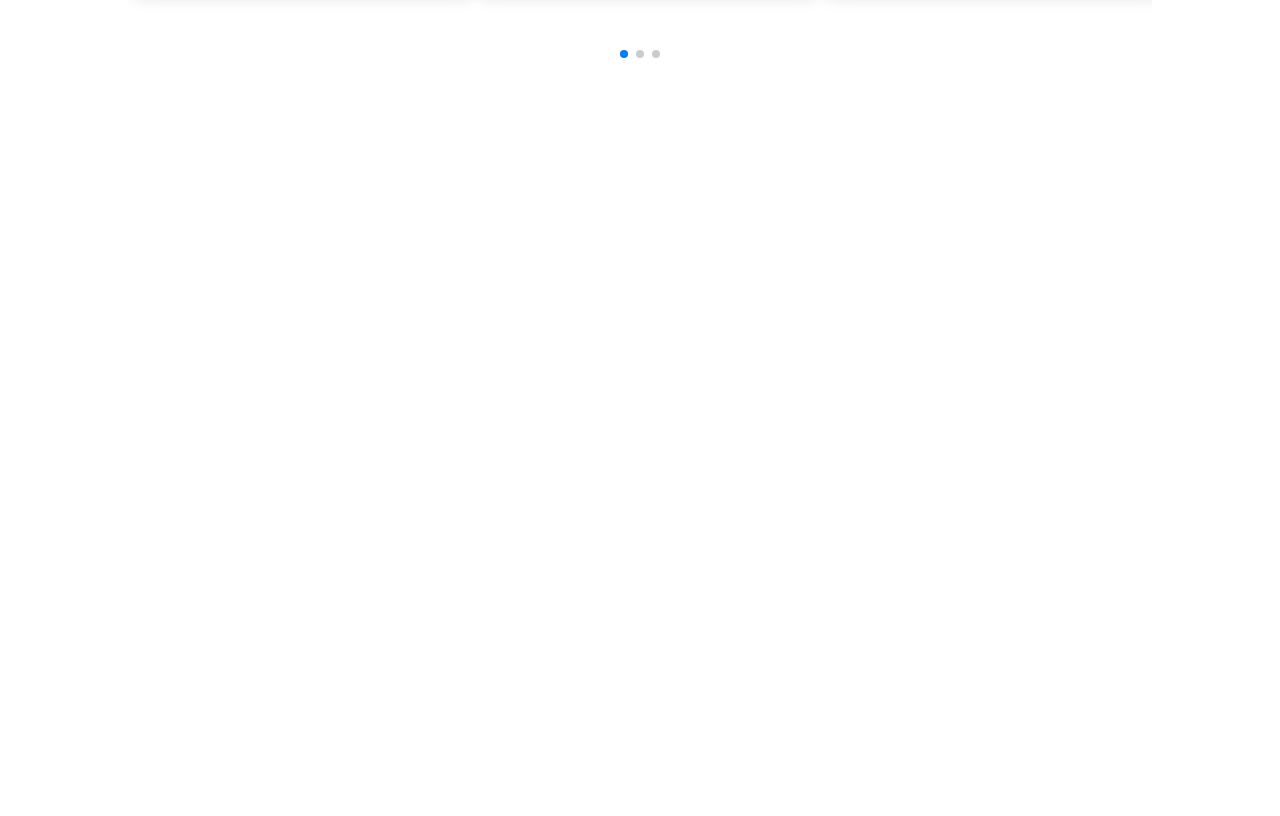
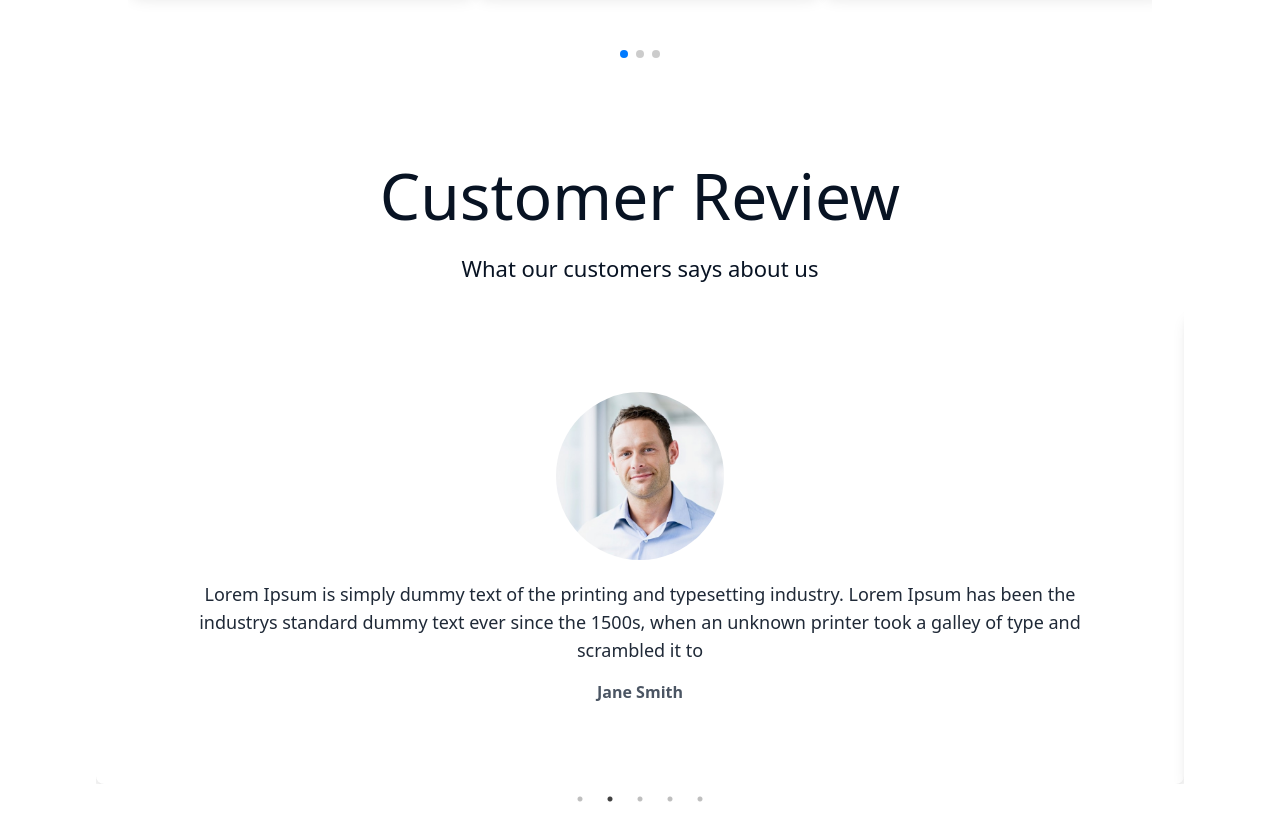
Before and after one commit to TowsifMuhtadiKhan/Furniture_Fusion_website_using-React, a React (Create React App) app: page / in a window 1280 px wide. Shown: the part 4600-5416 px from the top of the page. Before the commit the page ends 4732 px from the top, so only its background shows below. Built offline with nearby package versions, Linux system fonts and the light colour scheme.

Commit message:
Testimonial section added with data

```diff
--- a/src/App.js
+++ b/src/App.js
@@ -5,13 +5,8 @@ import Products from "./views/Products";
 import Reference from "./views/Reference";
 import Care from "./views/Care";
 import ActiveSlider from "./views/ActiveSlider";
+import TestimonialCarousel from "./views/TestimonialCarousel";
 // import Footer from "./views/Footer";
-
-
-
-
-
-// import TestimonialCarousel from "./views/TestimonialCarousel";
 
 function App() {
   return (
@@ -22,8 +17,8 @@ function App() {
       <Reference />
       <Care />
       <ActiveSlider/>
-      {/*<TestimonialCarousel/>
-      <Footer /> */}
+      <TestimonialCarousel/>
+      {/*<Footer /> */}
 
     </>
   );
--- a/src/data.js
+++ b/src/data.js
@@ -146,34 +146,7 @@ export const ServiceData = [
   },
 ];
 
-export const newsletter = "Newsletter";
-
-export const footerLinksColumnOne = [
-  {
-    title: "Support",
-    links: ["About Us", "Careers", "Blog"],
-  },
-  {
-    title: "Useful Links",
-    links: ["Payment & Tax", "Terms of service", "Privacy Policy"],
-  },
-];
-
-export const footerLinksColumnTwo = [
-  {
-    title: "Our Menu",
-    links: ["Best Product", "Categories"],
-  },
-  {
-    title: "Address",
-    links: [
-      "JL. Setiabudhi No. 193 Sukasari, Bandung West Java, Indonesia",
-      "hallo@daunku.com",
-    ],
-  },
-];
-
-
+// data for estimonial section
 
 
 export const testimonials = [
@@ -208,3 +181,31 @@ export const testimonials = [
     image: user5Image,
   }
 ];
+
+
+export const newsletter = "Newsletter";
+
+export const footerLinksColumnOne = [
+  {
+    title: "Support",
+    links: ["About Us", "Careers", "Blog"],
+  },
+  {
+    title: "Useful Links",
+    links: ["Payment & Tax", "Terms of service", "Privacy Policy"],
+  },
+];
+
+export const footerLinksColumnTwo = [
+  {
+    title: "Our Menu",
+    links: ["Best Product", "Categories"],
+  },
+  {
+    title: "Address",
+    links: [
+      "JL. Setiabudhi No. 193 Sukasari, Bandung West Java, Indonesia",
+      "hallo@daunku.com",
+    ],
+  },
+];
--- /dev/null
+++ b/src/views/TestimonialCarousel.jsx
@@ -0,0 +1,48 @@
+// local imports
+import React from 'react';
+import Slider from 'react-slick';
+import 'slick-carousel/slick/slick.css';
+import 'slick-carousel/slick/slick-theme.css';
+import { testimonials } from "../data";
+
+// Functional component for displaying a carousel of customer testimonials
+const TestimonialCarousel = () => {
+    // Configuration settings for the carousel
+  const settings = {
+    dots: true,
+    infinite: true,
+    speed: 500,
+    slidesToShow: 1,
+    slidesToScroll: 1,
+    autoplay: true,
+    autoplaySpeed: 5000,
+    adaptiveHeight: true
+  };
+
+  return (
+    <div className="max-w-6xl mx-auto p-8 ">
+    <div >
+      <h2  className="text-5xl lg:text-[64px] font-medium text-fontBlack mb-6 text-center">Customer Review</h2>
+      <h6 className="text-2xl lg:text-[22px]  text-fontBlack mb-6 text-center">What our customers says about us</h6>
+      </div>
+       {/* Carousel component with dynamic testimonials */}
+      <Slider {...settings}>
+        {testimonials.map(testimonial => (
+          <div key={testimonial.id} className="bg-white p-20 rounded-lg shadow-lg">
+            <div className="flex items-center justify-center mb-4 ">
+              <img
+                src={testimonial.image}  // Dynamically change the image based on the current testimonial
+                alt="Profile"
+                className="w-44 h-44 rounded-full object-cover border-4 border-white"
+              />
+            </div>
+            <p className="text-gray-800 text-lg mb-4 text-center">{testimonial.comment}</p>
+            <p className="text-gray-600 font-semibold text-center">{testimonial.name}</p>
+          </div>
+        ))}
+      </Slider>
+    </div>
+  );
+};
+// Exporting the TestimonialCarousel component for external use
+export default TestimonialCarousel;
```
